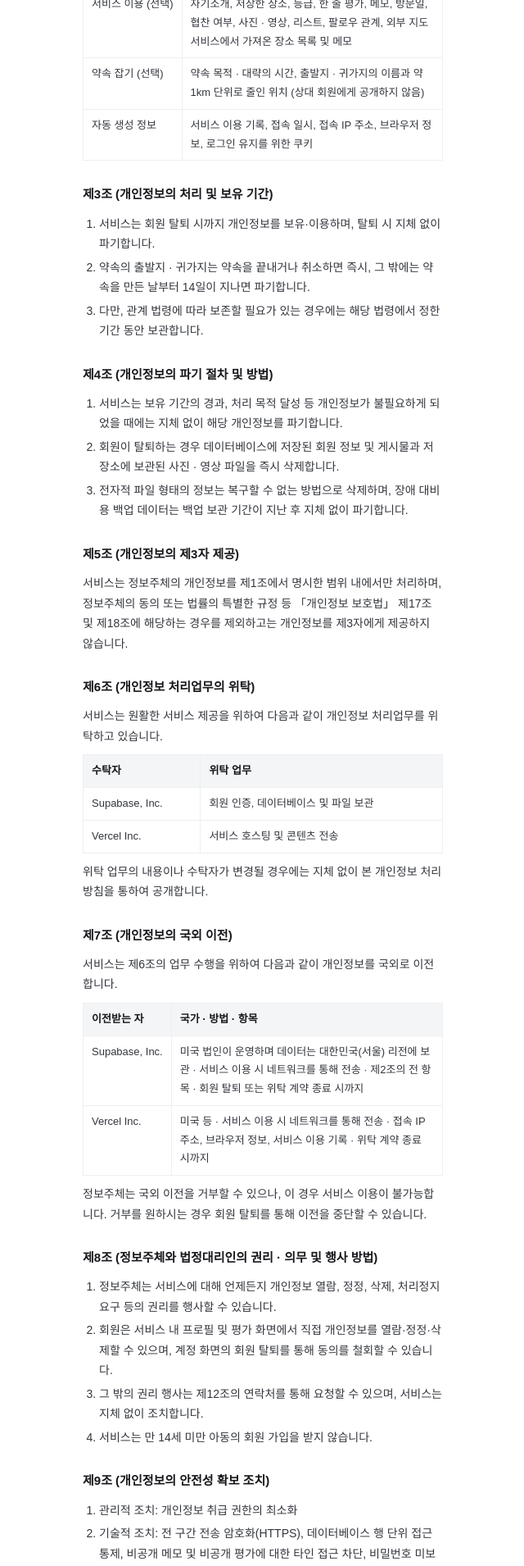
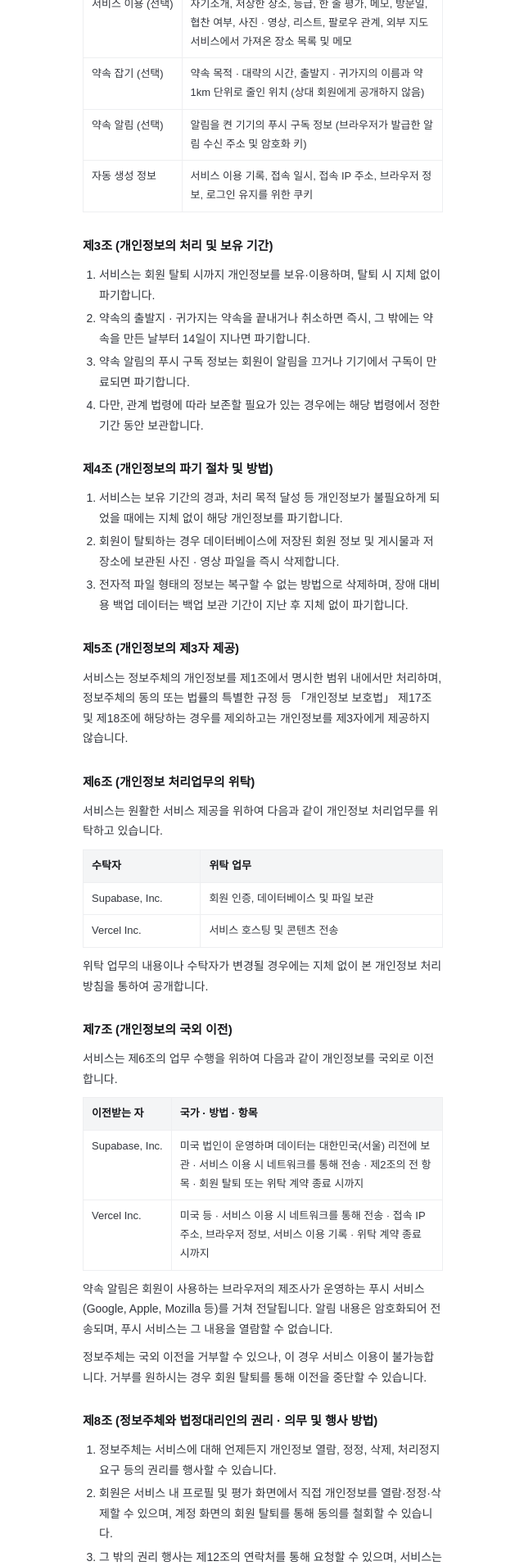
Before and after one commit to 2nan22/mukkit, a Next.js app: page /privacy in a window 1280 px wide. Shown: the part 620-2530 px from the top of the page at 82% size, without its empty margins (319-959 px from the left). Built offline with nearby package versions, Linux system fonts and the light colour scheme; a web font is replaced by a local one.

Commit message:
docs: 처리방침 푸시 구독 항목 · 14-2 기록
- 수집 항목 · 보유 기간 · 푸시 서비스 경유 안내 추가
- TERMS_VERSION 2026-11-24 · 다시 동의
- 처리방침 약속 위치 조항 번호 오기 수정
- 배포 문서 VAPID 키 · 마일스톤 · 결정 기록

```diff
--- a/src/app/privacy/page.tsx
+++ b/src/app/privacy/page.tsx
@@ -51,6 +51,10 @@ export default function PrivacyPage() {
                   <td>약속 목적 · 대략의 시간, 출발지 · 귀가지의 이름과 약 1km 단위로 줄인 위치 (상대 회원에게 공개하지 않음)</td>
                 </tr>
                 <tr>
+                  <td>약속 알림 (선택)</td>
+                  <td>알림을 켠 기기의 푸시 구독 정보 (브라우저가 발급한 알림 수신 주소 및 암호화 키)</td>
+                </tr>
+                <tr>
                   <td>자동 생성 정보</td>
                   <td>서비스 이용 기록, 접속 일시, 접속 IP 주소, 브라우저 정보, 로그인 유지를 위한 쿠키</td>
                 </tr>
@@ -64,6 +68,7 @@ export default function PrivacyPage() {
             <ol>
               <li>서비스는 회원 탈퇴 시까지 개인정보를 보유·이용하며, 탈퇴 시 지체 없이 파기합니다.</li>
               <li>약속의 출발지 · 귀가지는 약속을 끝내거나 취소하면 즉시, 그 밖에는 약속을 만든 날부터 14일이 지나면 파기합니다.</li>
+              <li>약속 알림의 푸시 구독 정보는 회원이 알림을 끄거나 기기에서 구독이 만료되면 파기합니다.</li>
               <li>다만, 관계 법령에 따라 보존할 필요가 있는 경우에는 해당 법령에서 정한 기간 동안 보관합니다.</li>
             </ol>
           ),
@@ -134,6 +139,7 @@ export default function PrivacyPage() {
                   </tr>
                 </tbody>
               </table>
+              <p>약속 알림은 회원이 사용하는 브라우저의 제조사가 운영하는 푸시 서비스(Google, Apple, Mozilla 등)를 거쳐 전달됩니다. 알림 내용은 암호화되어 전송되며, 푸시 서비스는 그 내용을 열람할 수 없습니다.</p>
               <p>정보주체는 국외 이전을 거부할 수 있으나, 이 경우 서비스 이용이 불가능합니다. 거부를 원하시는 경우 회원 탈퇴를 통해 이전을 중단할 수 있습니다.</p>
             </>
           ),
@@ -174,7 +180,7 @@ export default function PrivacyPage() {
             <ol>
               <li>서비스는 회원이 &lsquo;지금 위치에서 찾기&rsquo; 등 위치 기반 기능을 실행하는 경우에 한하여 단말기의 위치정보를 이용합니다.</li>
               <li>위치정보는 주변 장소 검색에 일회적으로 이용하며 저장하지 않습니다.</li>
-              <li>약속 잡기에서 현재 위치를 출발지 · 귀가지로 쓰는 경우에는 약 1km 단위로 줄여 저장하며, 제3조 제3항의 기간이 지나면 파기합니다.</li>
+              <li>약속 잡기에서 현재 위치를 출발지 · 귀가지로 쓰는 경우에는 약 1km 단위로 줄여 저장하며, 제3조 제2항의 기간이 지나면 파기합니다.</li>
               <li>회원이 올리는 사진은 업로드 전에 단말기에서 촬영 위치 정보를 제거합니다.</li>
             </ol>
           ),
--- a/src/features/legal/legal.ts
+++ b/src/features/legal/legal.ts
@@ -1,5 +1,5 @@
 // 약관 · 처리방침 버전 — 내용이 바뀌면 올리고, 이전 버전에 동의한 사람은 다시 동의를 받는다
-export const TERMS_VERSION = "2026-11-23";
+export const TERMS_VERSION = "2026-11-24";
 export const EFFECTIVE_DATE = "2026년 11월 23일";
 
 // 운영자 · 문의처 — 공개 출시 전에 실제 값을 넣는다 (비어 있으면 해당 줄을 숨김)
```
Also changed, not shown: .claude/CLAUDE.md, .claude/SESSION_LOG.md, 1 other file (tests, documents, lock files or other folders).
